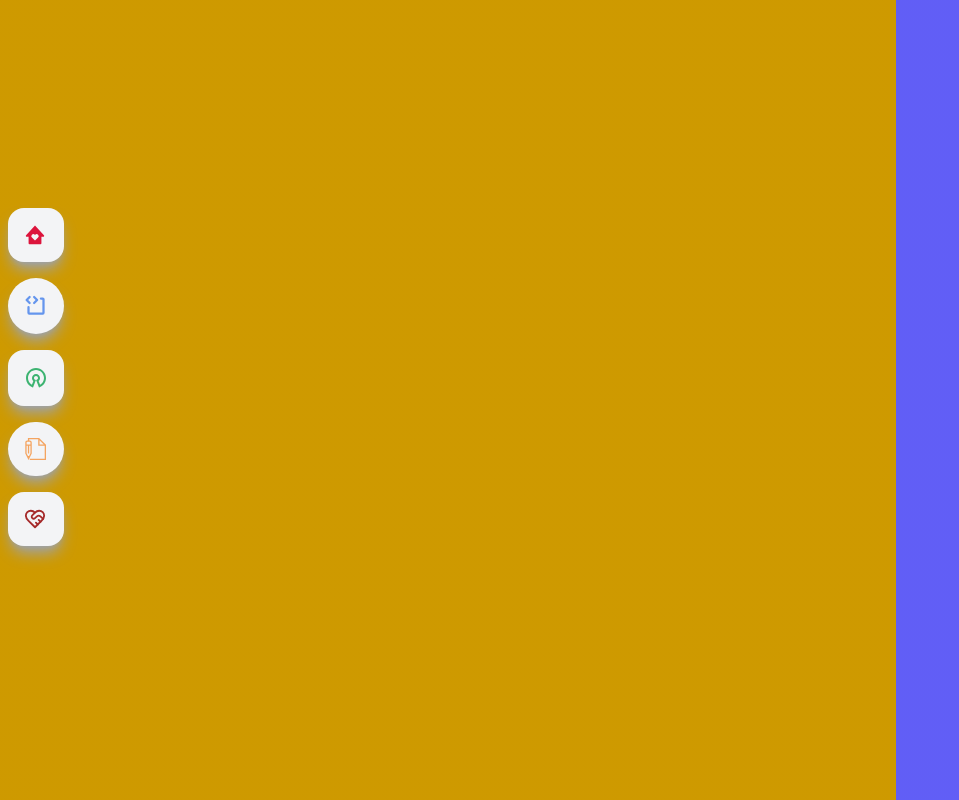
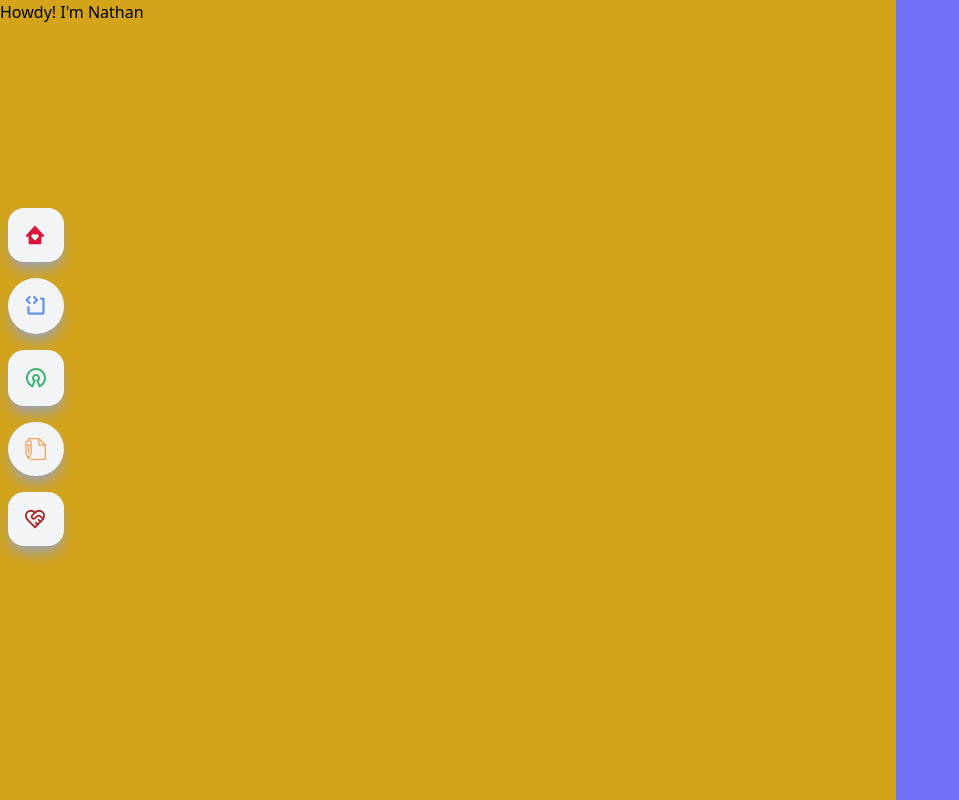
Before and after one commit to greenteaisgreat/portfolio, a React (Vite) app: page / in a window 1280 px wide. Shown: the whole page, without its empty margins (0-959 px from the left). Built offline with nearby package versions, Linux system fonts and the light colour scheme.

Commit message:
Reduce Opacity for Full Display & Add Hero Title

```diff
--- a/src/components/Home.jsx
+++ b/src/components/Home.jsx
@@ -4,8 +4,15 @@ const Home = () => {
     return (
         <div
             id="home"
-            className=" from-portafino-600 to-portage-500 to 90% via-portage-500 h-screen w-full bg-gradient-to-r from-70% via-70%"
-        ></div>
+            className="to 90% h-screen w-full bg-gradient-to-r from-portafino-600 from-70% via-portage-500 via-70% to-portage-500"
+        >
+            <div className="absolute left-0 top-0 h-screen w-full bg-white/10">
+                <div>
+                    <h1>Howdy! I'm Nathan</h1>
+                    <h2></h2>
+                </div>
+            </div>
+        </div>
     );
 };
 
```
